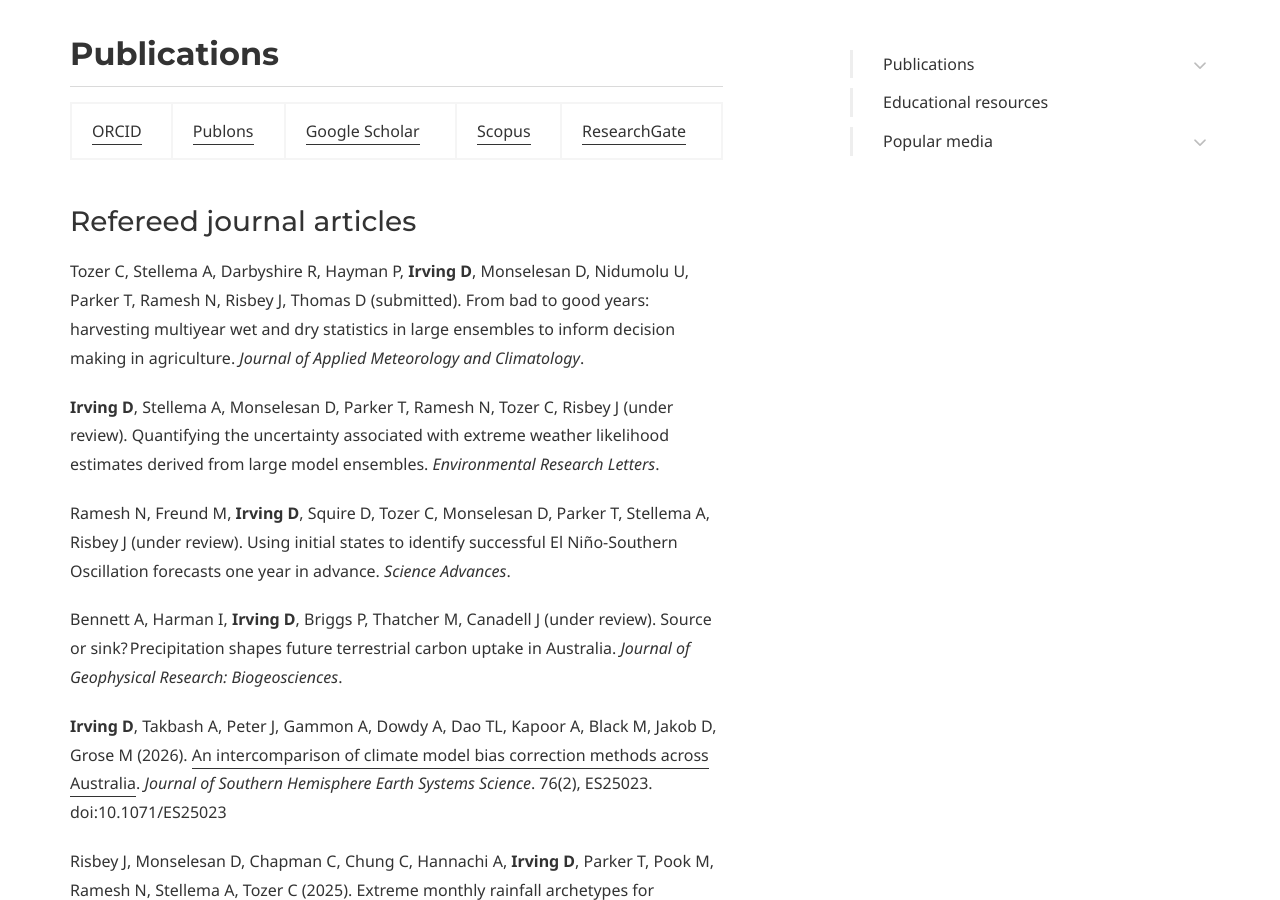
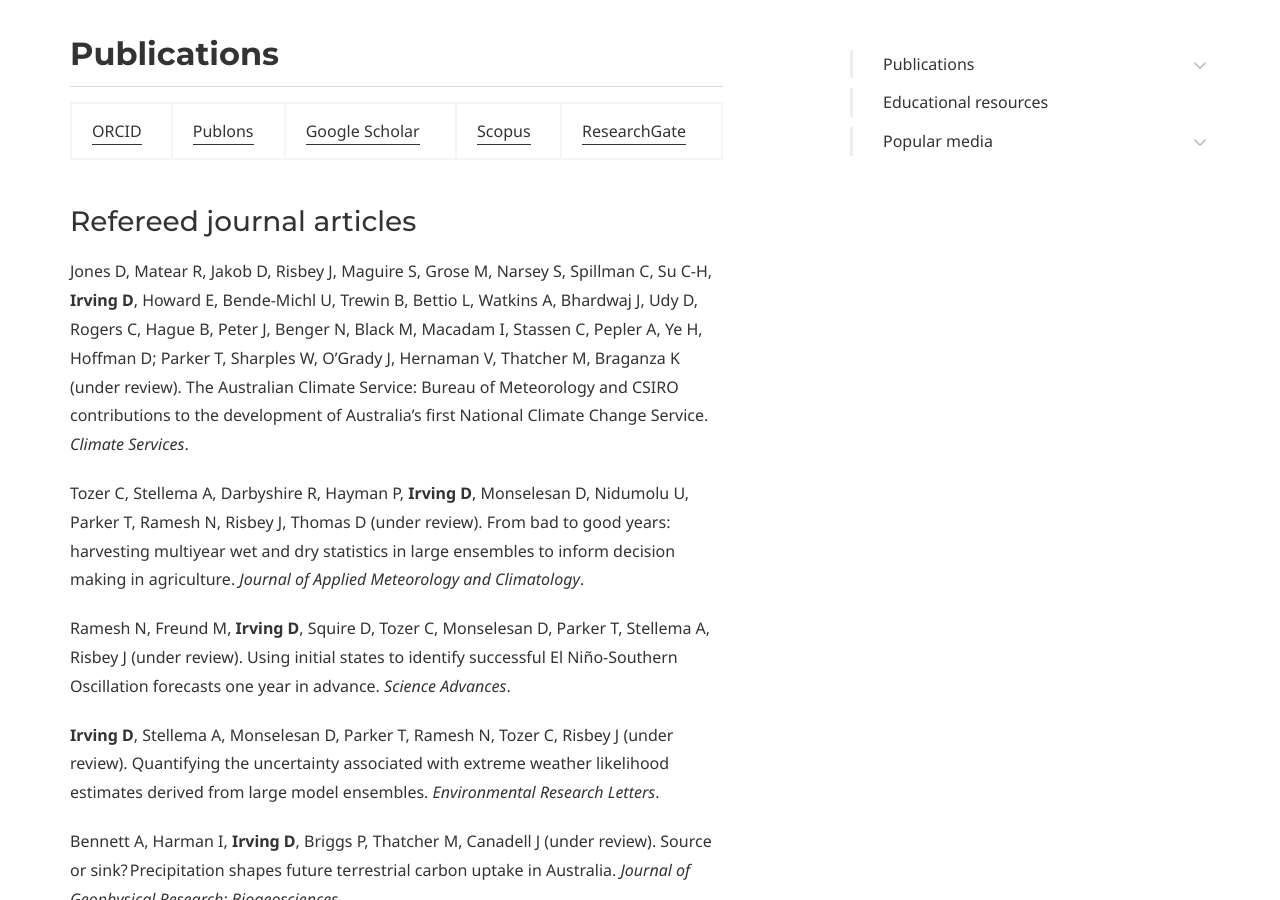
Before and after one commit to DamienIrving/damienirving.github.io, a Jekyll site: the page built from publications.md, in a window 1280 px wide and 900 px high, scrolled down 664 px. Built offline with Jekyll 4.4.1, drawn with Linux system fonts in a browser that asks for light colours; some web fonts are replaced.

Commit message:
Update publications.md

```diff
--- a/publications.md
+++ b/publications.md
@@ -27,11 +27,13 @@ page_nav:
 
 <!-- Peter J, Kapoor A, Gammon A, Dao TL, Benger N, Tory K, Jakob D, Irving D, Takbash A, Grose M, Black M (in preparation). The effect of univariate and multivariate bias correction on a multivariate fire hazard index. Journal of Geophysical Research: Atmospheres. -->
 
-Tozer C, Stellema A, Darbyshire R, Hayman P, **Irving D**, Monselesan D, Nidumolu U, Parker T, Ramesh N, Risbey J, Thomas D (submitted). From bad to good years: harvesting multiyear wet and dry statistics in large ensembles to inform decision making in agriculture. *Journal of Applied Meteorology and Climatology*.
+Jones D, Matear R, Jakob D, Risbey J, Maguire S, Grose M, Narsey S, Spillman C, Su C-H, **Irving D**, Howard E, Bende-Michl U, Trewin B, Bettio L, Watkins A, Bhardwaj J, Udy D, Rogers C, Hague B, Peter J, Benger N, Black M, Macadam I, Stassen C, Pepler A, Ye H, Hoffman D; Parker T, Sharples W, O'Grady J, Hernaman V, Thatcher M, Braganza K (under review). The Australian Climate Service: Bureau of Meteorology and CSIRO contributions to the development of Australia's first National Climate Change Service. *Climate Services*.
+
+Tozer C, Stellema A, Darbyshire R, Hayman P, **Irving D**, Monselesan D, Nidumolu U, Parker T, Ramesh N, Risbey J, Thomas D (under review). From bad to good years: harvesting multiyear wet and dry statistics in large ensembles to inform decision making in agriculture. *Journal of Applied Meteorology and Climatology*.
+
+Ramesh N, Freund M, **Irving D**, Squire D, Tozer C, Monselesan D, Parker T, Stellema A, Risbey J (under review). Using initial states to identify successful El Niño-Southern Oscillation forecasts one year in advance. *Science Advances*.
 
 **Irving D**, Stellema A, Monselesan D, Parker T, Ramesh N, Tozer C, Risbey J (under review). Quantifying the uncertainty associated with extreme weather likelihood estimates derived from large model ensembles. *Environmental Research Letters*.
-
-Ramesh N, Freund M, **Irving D**, Squire D, Tozer C, Monselesan D, Parker T, Stellema A, Risbey J (under review). Using initial states to identify successful El Niño-Southern Oscillation forecasts one year in advance. *Science Advances*.
 
 Bennett A, Harman I, **Irving D**, Briggs P, Thatcher M, Canadell J (under review). Source or sink? Precipitation shapes future terrestrial carbon uptake in Australia. *Journal of Geophysical Research: Biogeosciences*.
 
```
